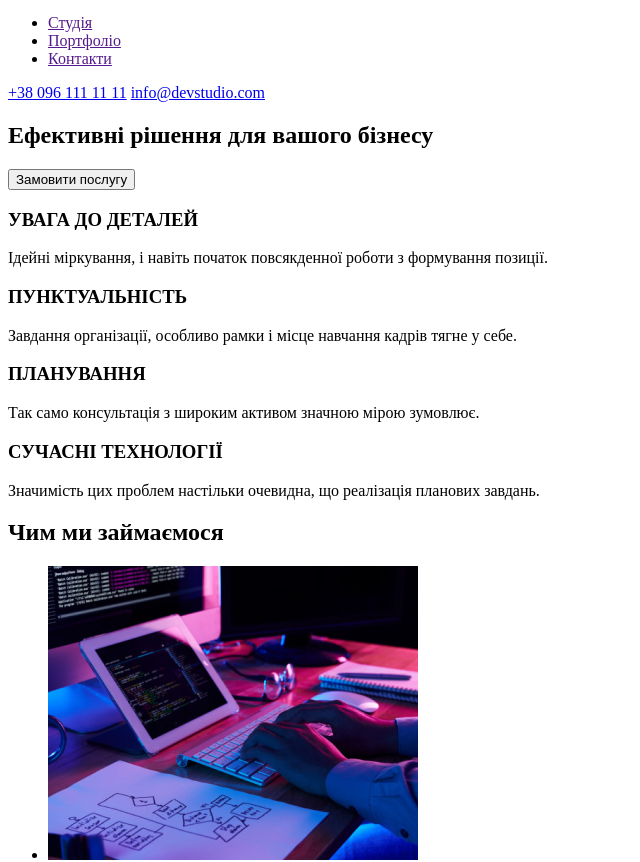
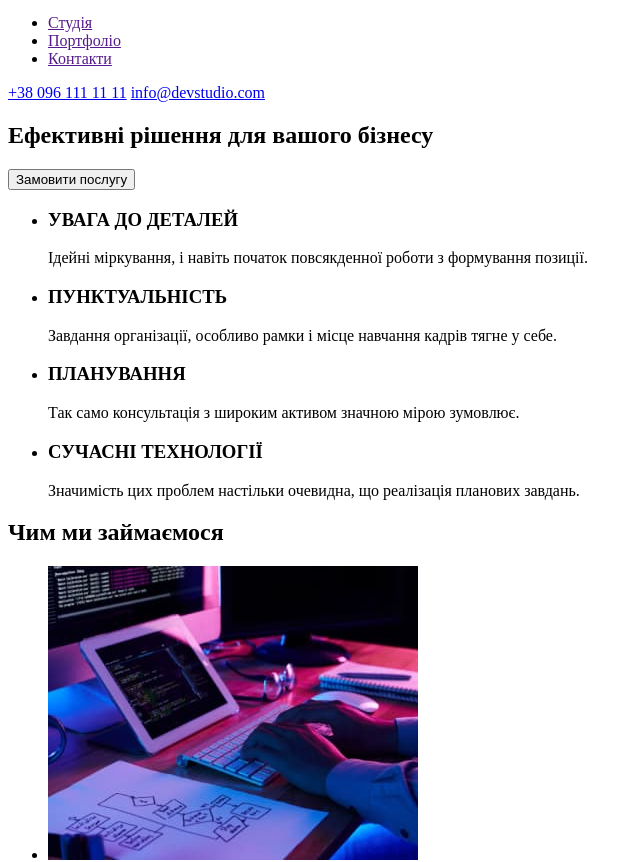
Before and after one commit to viktoriia-2002/goit-markup-hw-01, a plain HTML site: page index.html in a window 1280 px wide. Shown: the part 28-890 px from the top of the page, without its empty margins (0-640 px from the left). Drawn offline with Linux system fonts and the light colour scheme.

Commit message:
goit-markup-hw-01

```diff
--- a/index.html
+++ b/index.html
@@ -33,39 +33,43 @@
         </section>
 
         <section>
-            <h3>УВАГА ДО ДЕТАЛЕЙ</h3>
-            <p>
-                Ідейні міркування, і навіть початок повсякденної роботи з формування
-                позиції.
-            </p>
-            <h3>ПУНКТУАЛЬНІСТЬ</h3>
-            <p>
-                Завдання організації, особливо рамки і місце навчання кадрів тягне у
-                себе.
-            </p>
-            <h3>ПЛАНУВАННЯ</h3>
-            <p>Так само консультація з широким активом значною мірою зумовлює.</p>
-            <h3>СУЧАСНІ ТЕХНОЛОГІЇ</h3>
-            <p>
-                Значимість цих проблем настільки очевидна, що реалізація планових
-                завдань.
-            </p>
+            <ul>
+                <li>
+                    <h3>УВАГА ДО ДЕТАЛЕЙ</h3>
+                    <p>Ідейні міркування, і навіть початок повсякденної роботи з формування
+                        позиції.</p>
+                </li>
+                <li>
+                    <h3>ПУНКТУАЛЬНІСТЬ</h3>
+                    <p> Завдання організації, особливо рамки і місце навчання кадрів тягне у
+                        себе.</p>
+                </li>
+                <li>
+                    <h3>ПЛАНУВАННЯ</h3>
+                    <p>Так само консультація з широким активом значною мірою зумовлює.</p>
+                </li>
+                <li>
+                    <h3>СУЧАСНІ ТЕХНОЛОГІЇ</h3>
+                    <p>Значимість цих проблем настільки очевидна, що реалізація планових
+                        завдань.</p>
+                </li>
+            </ul>
         </section>
 
         <section>
             <h2>Чим ми займаємося</h2>
             <ul>
                 <li>
-                    <img src="/img/what-are-we-doing-img-1.png" alt="програміст працює за стoлом" width="370"
+                    <img src="./img/what-are-we-doing-img-1.jpg" alt="програміст працює за стoлом" width="370"
                         height="294" />
                 </li>
                 <li>
-                    <img src="/img/what-are-we-doing-img-2.png"
+                    <img src="./img/what-are-we-doing-img-2.jpg"
                         alt="веб-інтерфейс дизайнери розробляють додаток смартфони команда творціd працює інтерфейс мобільні телефони"
                         width="370" height="294" />
                 </li>
                 <li>
-                    <img src="/img/what-are-we-doing-img-3.png"
+                    <img src="./img/what-are-we-doing-img-3.jpg"
                         alt="креативний художник-веб-дизайн з робочим колір графічним планшетом" width="370"
                         height="294" />
                 </li>
@@ -98,6 +102,10 @@
                 </li>
             </ul>
         </section>
+
+        <img src="" alt="">
+        <img src="" alt="">
+        <img src="" alt="">
     </main>
     <footer>
         <a class="header-logo" href="">WebStudio</a>
```
Also changed, not shown: img/what-are-we-doing-img-1.jpg (added), img/what-are-we-doing-img-1.png (deleted), img/what-are-we-doing-img-2.jpg (added), img/what-are-we-doing-img-2.png (deleted), img/what-are-we-doing-img-3.jpg (added), img/what-are-we-doing-img-3.png (deleted), 2 other files.
